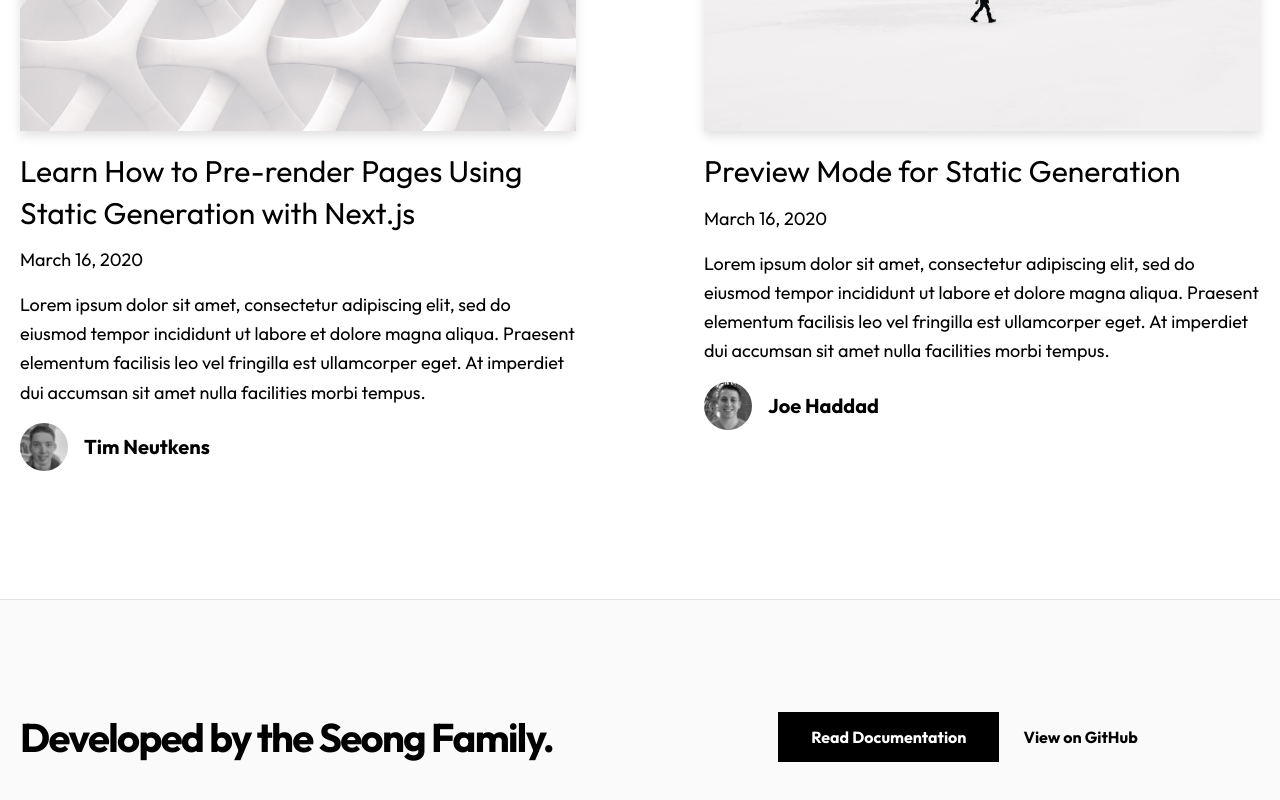
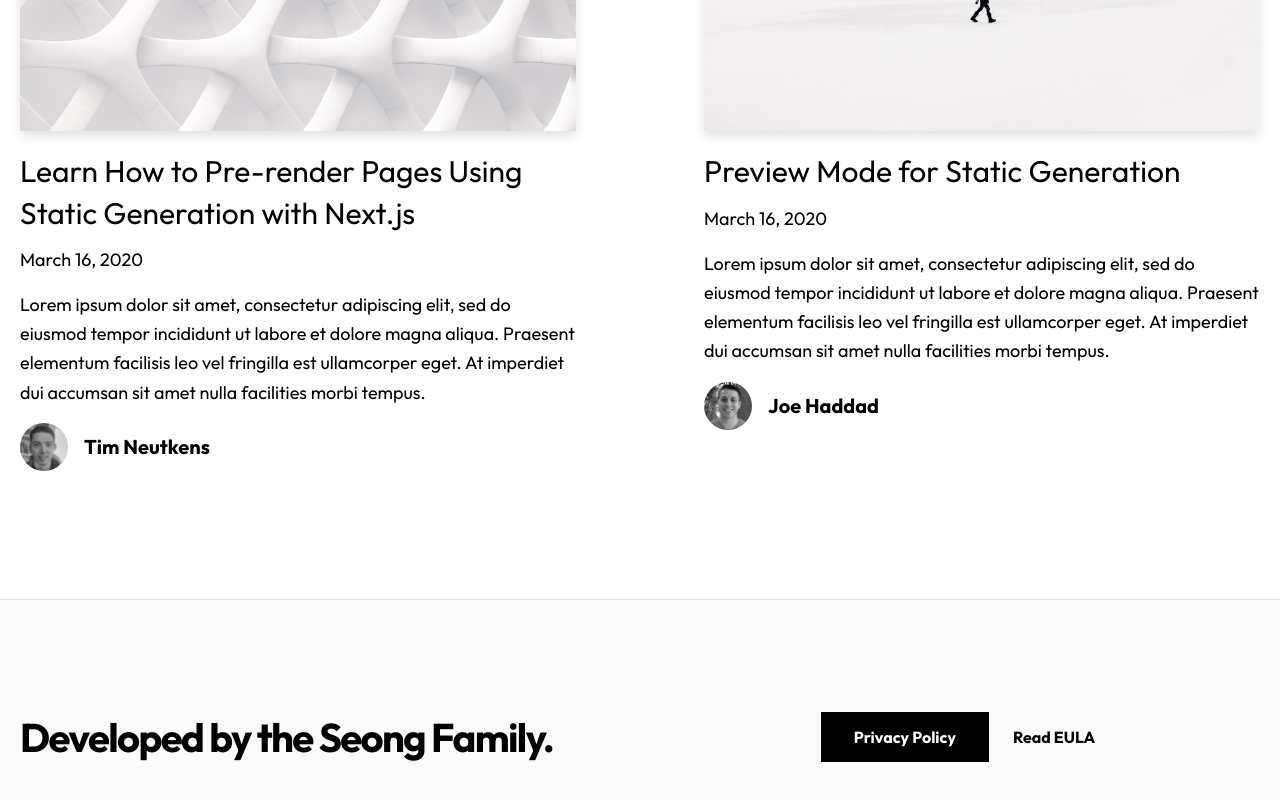
Before and after one commit to wonmor/classfinder-web, a Next.js app: page / in a window 1280 px wide. Shown: the part 1785-2585 px from the top of the page. Built offline with nearby package versions, Linux system fonts and the light colour scheme.

Commit message:
Updated footer

```diff
--- a/components/footer.tsx
+++ b/components/footer.tsx
@@ -14,13 +14,13 @@ const Footer = () => {
               href="https://nextjs.org/docs/basic-features/pages"
               className="mx-3 bg-black hover:bg-white hover:text-black border border-black text-white font-bold py-3 px-12 lg:px-8 duration-200 transition-colors mb-6 lg:mb-0"
             >
-              Read Documentation
+              Privacy Policy
             </a>
             <a
               href={`https://github.com/vercel/next.js/tree/canary/examples/${EXAMPLE_PATH}`}
               className="mx-3 font-bold hover:underline"
             >
-              View on GitHub
+              Read EULA
             </a>
           </div>
         </div>
```
